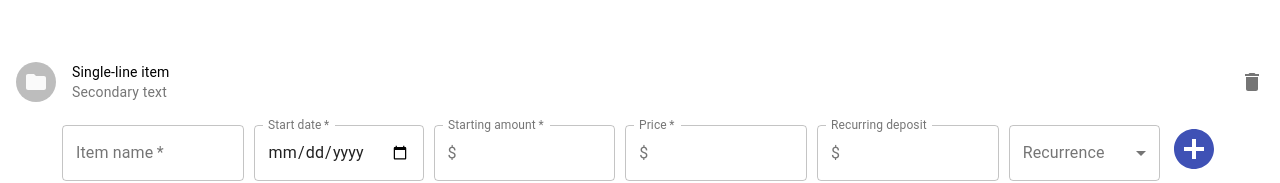
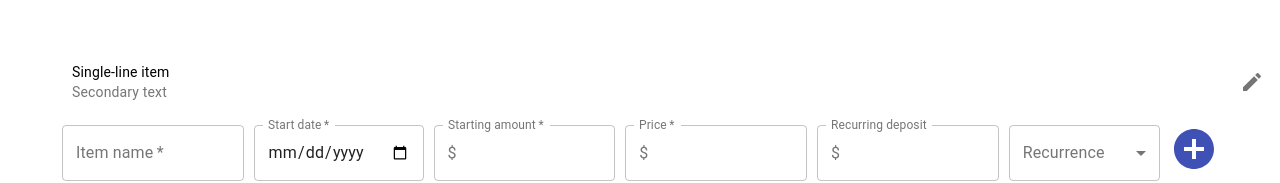
Before and after one commit to stephxu96/TimeToBuy, a React (Create React App) app: page / in a window 1280 px wide. Both pictures are taken after a click on the button 1194 px from the left and 349 px from the top of the page. Shown: the part 261-444 px from the top of the page. Built offline with nearby package versions, Linux system fonts and the light colour scheme.

Commit message:
changed folder icon to edit icon

```diff
--- a/src/common/ItemLine.tsx
+++ b/src/common/ItemLine.tsx
@@ -1,17 +1,18 @@
 import React, {FunctionComponent} from 'react';
 import { Item } from '../App';
 import { ListItem, ListItemAvatar, Avatar, ListItemText, ListItemSecondaryAction, IconButton } from '@material-ui/core';
-import FolderIcon from '@material-ui/icons/Folder';
-import DeleteIcon from '@material-ui/icons/Delete';
+import EditIcon from '@material-ui/icons/Edit';
 
 const ItemLine: FunctionComponent<Item> = (props) => {
     console.log(props);
     return (
       <ListItem>
         <ListItemAvatar>
+        {/* TODO: ADD SELECT POPUP TO SELECT ICON
           <Avatar>
             <FolderIcon />
           </Avatar>
+        */}
         </ListItemAvatar>
         <ListItemText
           primary="Single-line item"
@@ -19,7 +20,7 @@ const ItemLine: FunctionComponent<Item> = (props) => {
         />
         <ListItemSecondaryAction>
           <IconButton edge="end" aria-label="delete">
-            <DeleteIcon />
+            <EditIcon />
           </IconButton>
         </ListItemSecondaryAction>
       </ListItem>
```
